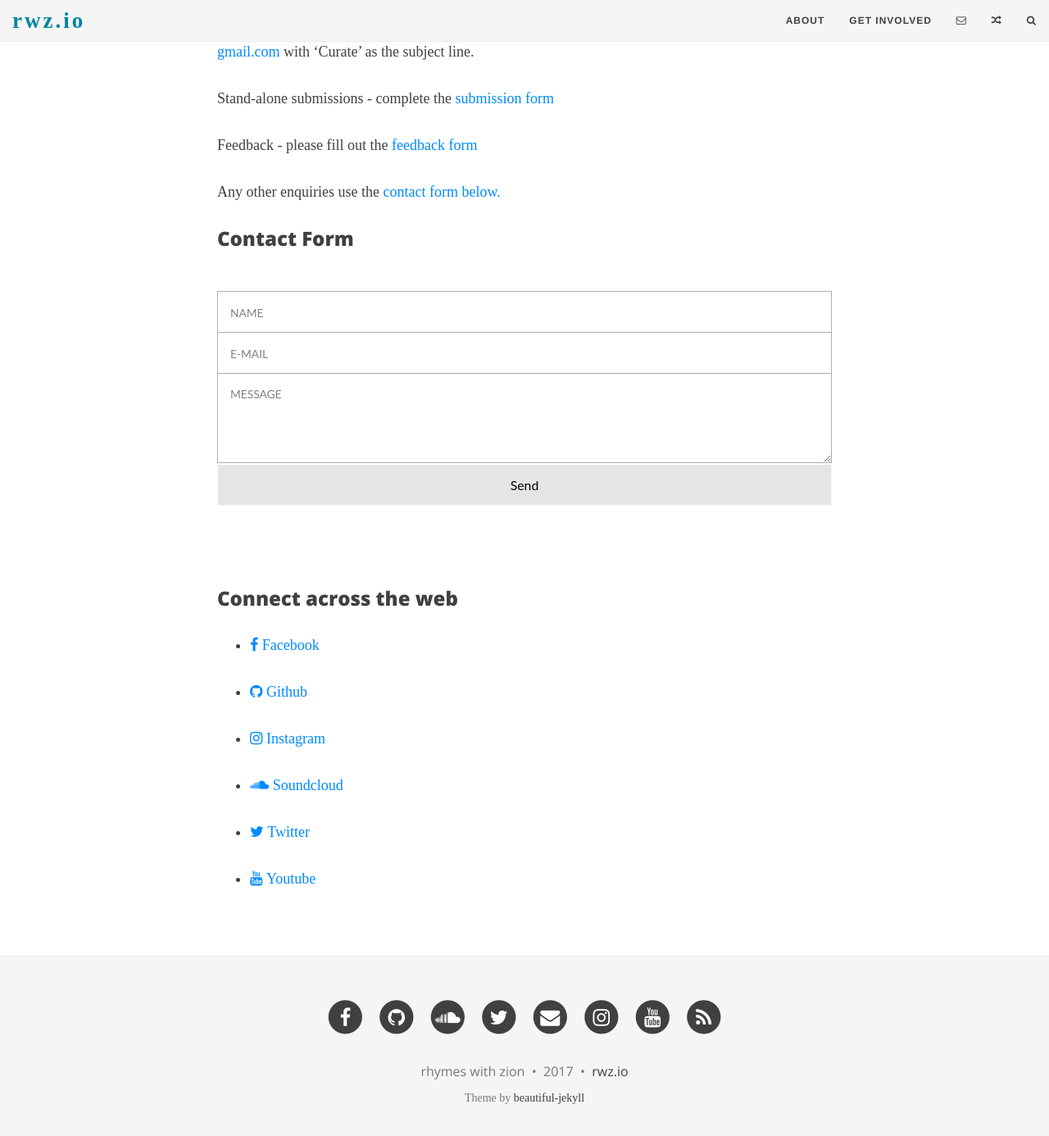
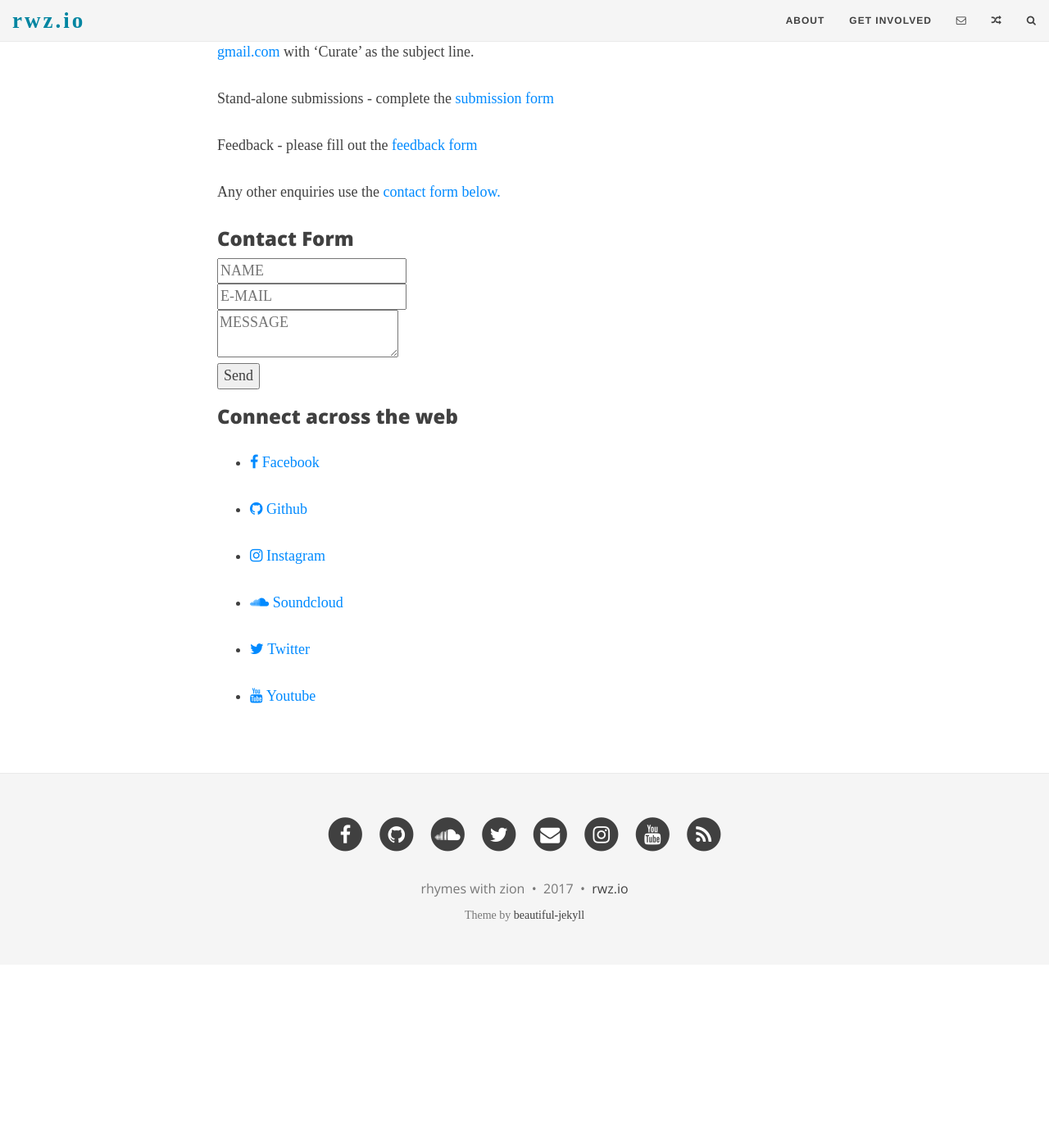
Before and after one commit to rhymeswithzion/rwz-test, a Jekyll site: the page built from contact.md, in a window 1280 px wide and 1400 px high, scrolled down 472 px. Shown: the top 1386 px of the window at 82% size. Built offline with Jekyll 4.4.1, drawn with Linux system fonts in a browser that asks for light colours; some web fonts are replaced; after the commit the page ends 1649 px from its top, so only the background shows below that.

Commit message:
Update main.css

```diff
--- a/css/main.css
+++ b/css/main.css
@@ -744,160 +744,3 @@ td.gutter {
 #social-share-section {
   margin-bottom: 30px;
 }
-
-/* --- Form section --- */
-
-input::-webkit-input-placeholder, textarea::-webkit-input-placeholder {
-  color: #fff;
-  font-size: 0.875em;
-}
-
-input:focus::-webkit-input-placeholder, textarea:focus::-webkit-input-placeholder {
-  color: #808080;
-}
-
-input::-moz-placeholder, textarea::-moz-placeholder {
-  color: #808080;
-  font-size: 0.875em;
-}
-
-input:focus::-moz-placeholder, textarea:focus::-moz-placeholder {
-  color: #808080;
-}
-
-input::placeholder, textarea::placeholder {
-  color: #808080;
-  font-size: 0.875em;
-}
-
-input:focus::placeholder, textarea::focus:placeholder {
-  color: #080808;
-}
-
-input::-ms-placeholder, textarea::-ms-placeholder {
-  color: #080808;
-  font-size: 0.875em;
-}
-
-input:focus::-ms-placeholder, textarea:focus::-ms-placeholder {
-  color: #080808;
-}
-
-/* on hover placeholder */
-
-input:hover::-webkit-input-placeholder, textarea:hover::-webkit-input-placeholder {
-  color: #f5f5f5;
-  font-size: 0.875em;
-}
-
-input:hover:focus::-webkit-input-placeholder, textarea:hover:focus::-webkit-input-placeholder {
-  color: #f5f5f5;
-}
-
-input:hover::-moz-placeholder, textarea:hover::-moz-placeholder {
-  color: #f5f5f5;
-  font-size: 0.875em;
-}
-
-input:hover:focus::-moz-placeholder, textarea:hover:focus::-moz-placeholder {
-  color: #cbc6c1;
-}
-
-input:hover::placeholder, textarea:hover::placeholder {
-  color: #e2dedb;
-  font-size: 0.875em;
-}
-
-input:hover:focus::placeholder, textarea:hover:focus::placeholder {
-  color: #cbc6c1;
-}
-
-input:hover::placeholder, textarea:hover::placeholder {
-  color: #434241;
-  font-size: 0.875em;
-}
-
-input:hover:focus::-ms-placeholder, textarea:hover::focus:-ms-placeholder {
-  color: #cbc6c1;
-}
-
-#form {
-  position: relative;
-  width: 100%;
-  margin: 50px auto 100px auto;
-}
-
-input {
-  font-family: 'Lato', sans-serif;
-  font-size: 0.875em;
-  width: 100%;
-  height: 50px;
-  padding: 0px 15px 0px 15px;
-
-  background: transparent;
-  outline: none;
-  color: #080808;
-
-  border: solid 1px #b3aca7;
-  border-bottom: none;
-
-  transition: all 0.3s ease-in-out;
-  -webkit-transition: all 0.3s ease-in-out;
-  -moz-transition: all 0.3s ease-in-out;
-  -ms-transition: all 0.3s ease-in-out;
-}
-
-input:hover {
-  background: #E5E5E5;
-  color: #080808;
-}
-
-textarea {
-  width: 100%;
-  max-width: 100%;
-  height: 110px;
-  max-height: 110px;
-  padding: 15px;
-
-  background: transparent;
-  outline: none;
-
-  color: #080808;
-  font-family: 'Lato', sans-serif;
-  font-size: 0.875em;
-
-  border: solid 1px #b3aca7;
-
-  transition: all 0.3s ease-in-out;
-  -webkit-transition: all 0.3s ease-in-out;
-  -moz-transition: all 0.3s ease-in-out;
-  -ms-transition: all 0.3s ease-in-out;
-}
-
-textarea:hover {
-  background: #E5E5E5;
-  color: #080808;
-}
-
-#submit {
-  width: 100%;
-
-  padding: 0;
-  margin: -5px 0px 0px 0px;
-
-  font-family: 'Lato', sans-serif;
-  font-size: 0.875em;
-  color: #000000;
-  background: #E5E5E5;
-
-  outline:none;
-  cursor: pointer;
-
-  border: solid 1px #f8f8f8;
-  border-top: none;
-}
-
-#submit:hover {
-  color: #E5E5E5;
-  background: #080808
-}
```
